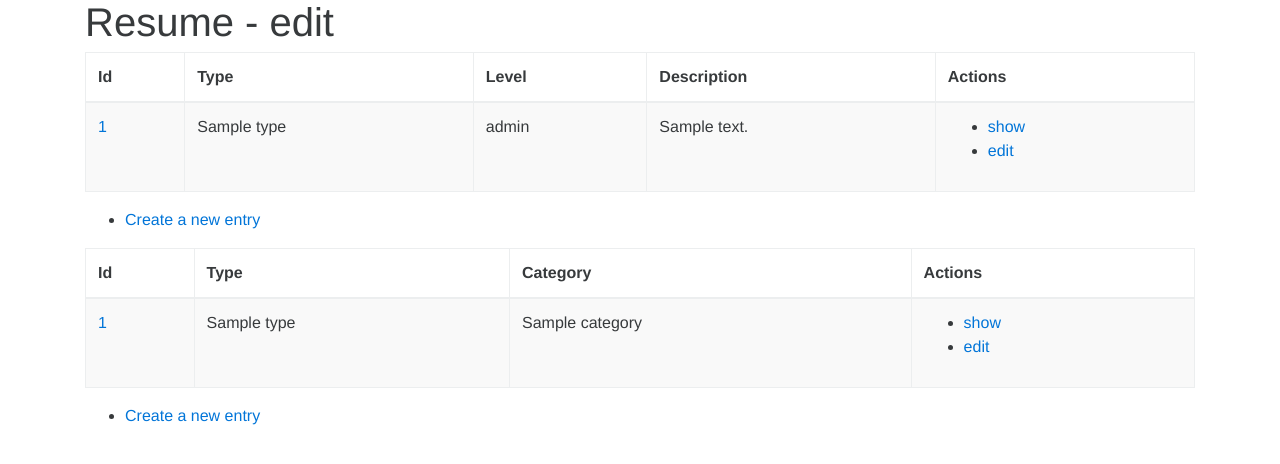
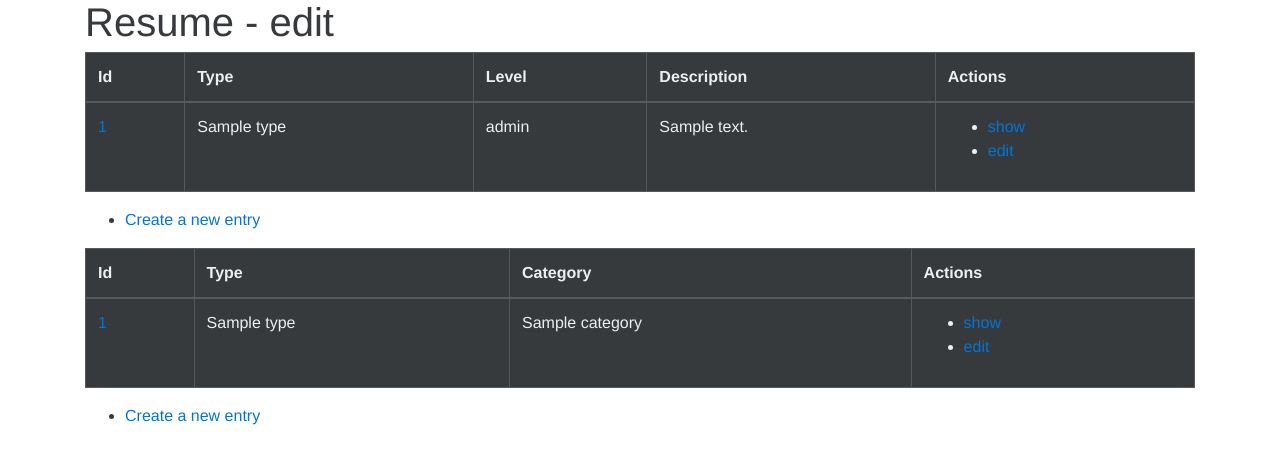
Before and after one commit to dutchnovember88/resume, a Symfony app: template src/ResumeBundle/Resources/views/Resume/edit.html.twig in a window 1280 px wide. Shown: the top 464 px of the page. Run offline with Twig, Linux system fonts and the light colour scheme; the template is opened without the code that fills it: most values are stand-ins (such as "Sample title", 1, 10 or a date in 2020); some libraries are stand-ins or nearby versions.

Commit message:
change table classes

```diff
--- a/src/ResumeBundle/Resources/views/Resume/edit.html.twig
+++ b/src/ResumeBundle/Resources/views/Resume/edit.html.twig
@@ -8,7 +8,7 @@
     <div class="row">
         <div class="col-md-12">
         <h1>Resume - edit</h1>
-        <table class="table table-condensed table-striped table-hover table-bordered">
+        <table class="table table-inverse table-bordered">
             <thead>
                 <tr>
                     <th>Id</th>
@@ -52,7 +52,7 @@
 <div class="container">
     <div class="row">
         <div class="col-md-12">
-            <table class="table table-condensed table-striped table-hover table-bordered">
+            <table class="table table-inverse table-bordered">
             <thead>
                 <tr>
                     <th>Id</th>
```
